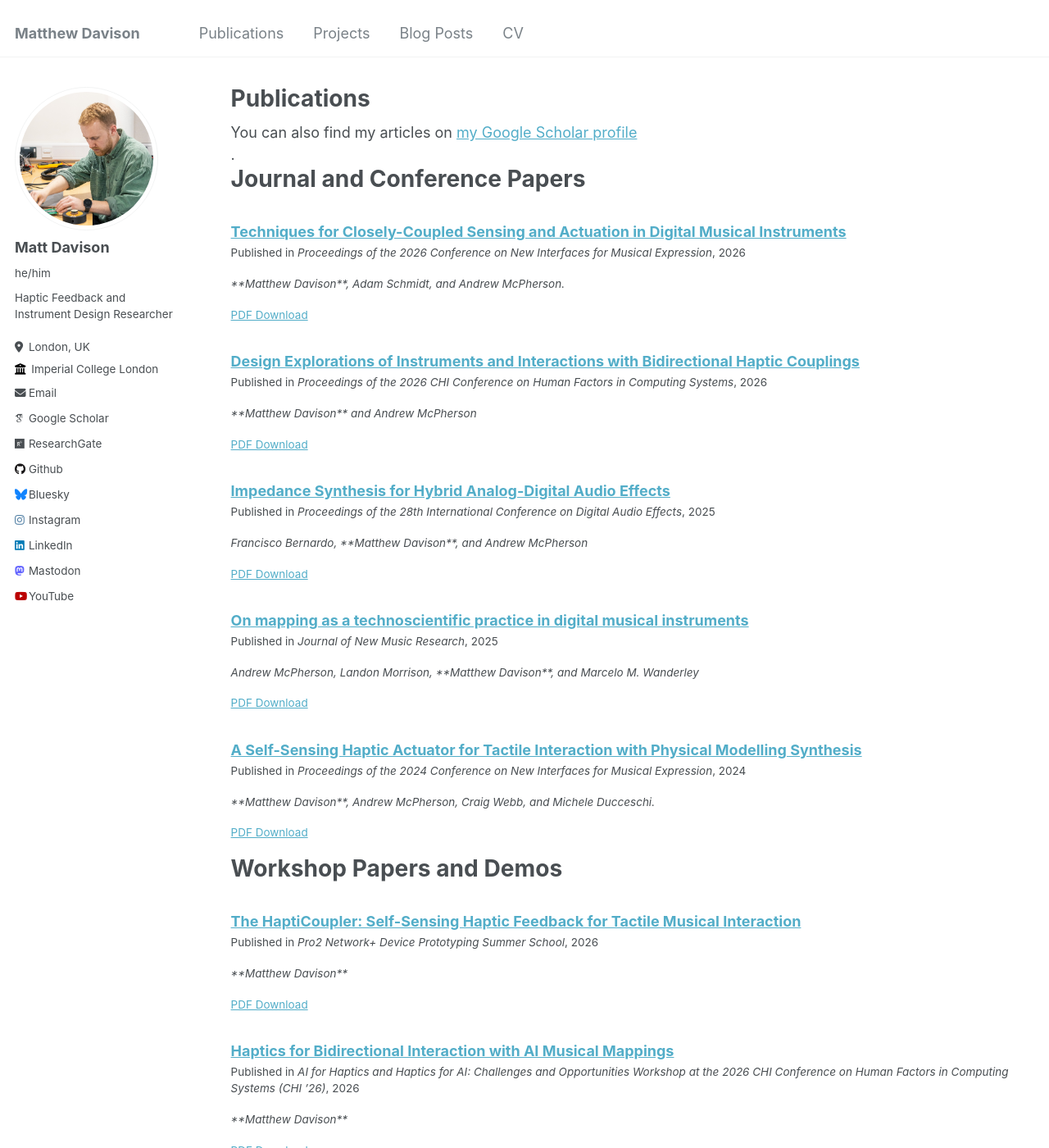
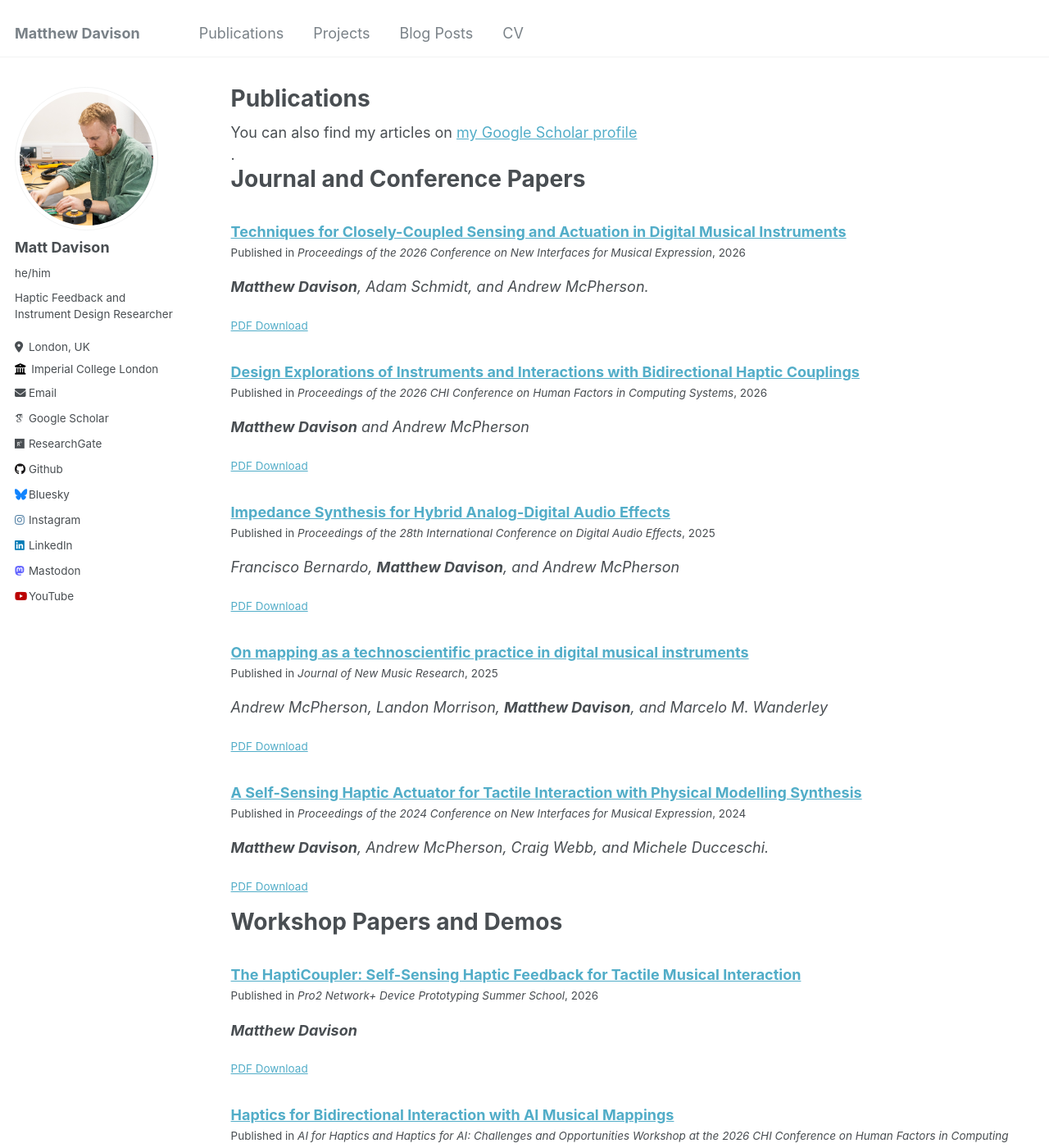
Before and after one commit to davisonaudio/davisonaudio.github.io, a Jekyll site: the page built from _pages/publications.md, in a window 1280 px wide and 1400 px high. Shown: the whole window at 82% size. Built offline with Jekyll 4.4.1, drawn with Linux system fonts in a browser that asks for light colours; some web fonts are replaced; some of the changed text lies outside the part shown.

Commit message:
Formatting change again

```diff
--- a/_includes/archive-single-pubs.html
+++ b/_includes/archive-single-pubs.html
@@ -49,7 +49,7 @@
         {% endif %}
 
     {% if post.excerpt and site.read_more != 'enabled' %}
-    <p class="archive__item-excerpt" itemprop="description"><i>{{ post.excerpt }}</i></p>
+    <p class="archive__item-excerpt" itemprop="description"><i>{{ post.excerpt | markdownify }}</i></p>
     {% elsif post.excerpt and site.read_more == 'enabled' %}
     <p class="archive__item-excerpt" itemprop="description"><p>{{ post.excerpt | markdownify | remove: '<p>' | remove: '</p>' }}<strong><a href="{{ base_path }}{{ post.url }}" rel="permalink"> Read more</a></strong></p></p>
     {% endif %}
```
